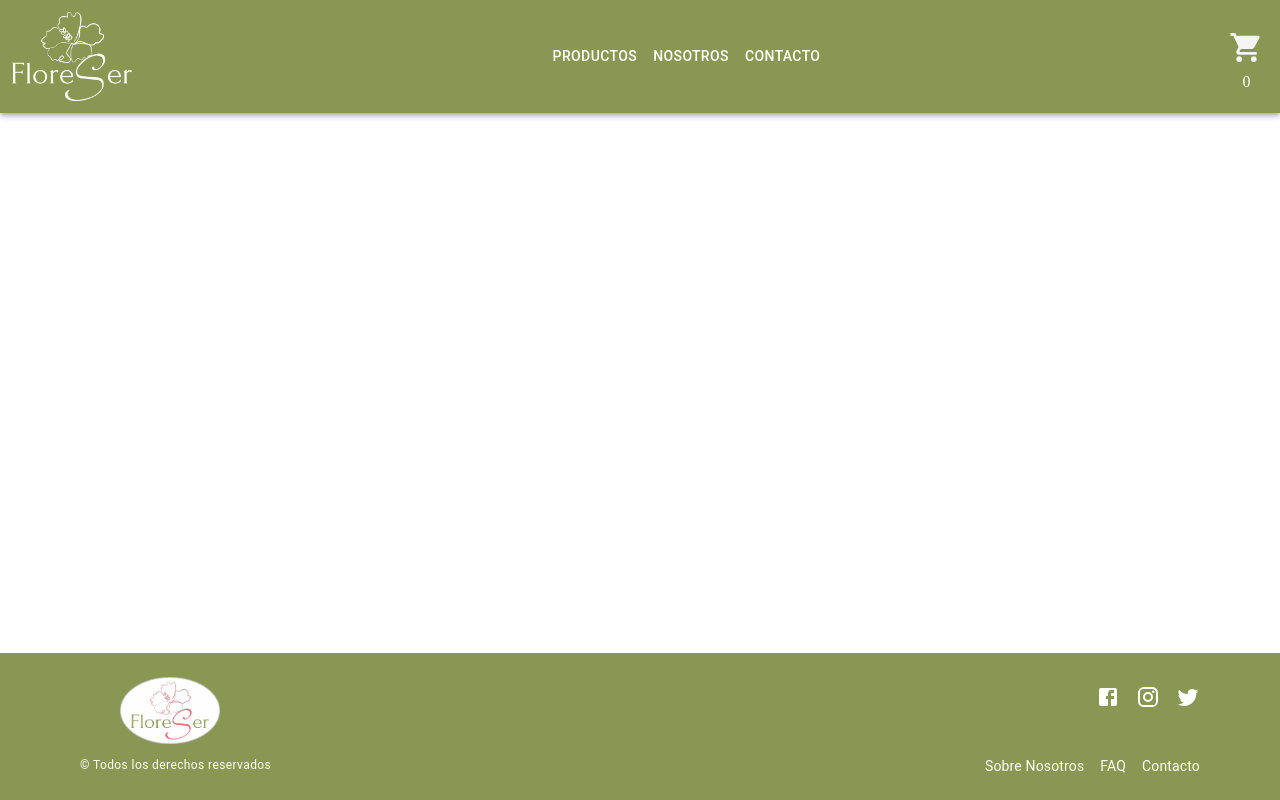
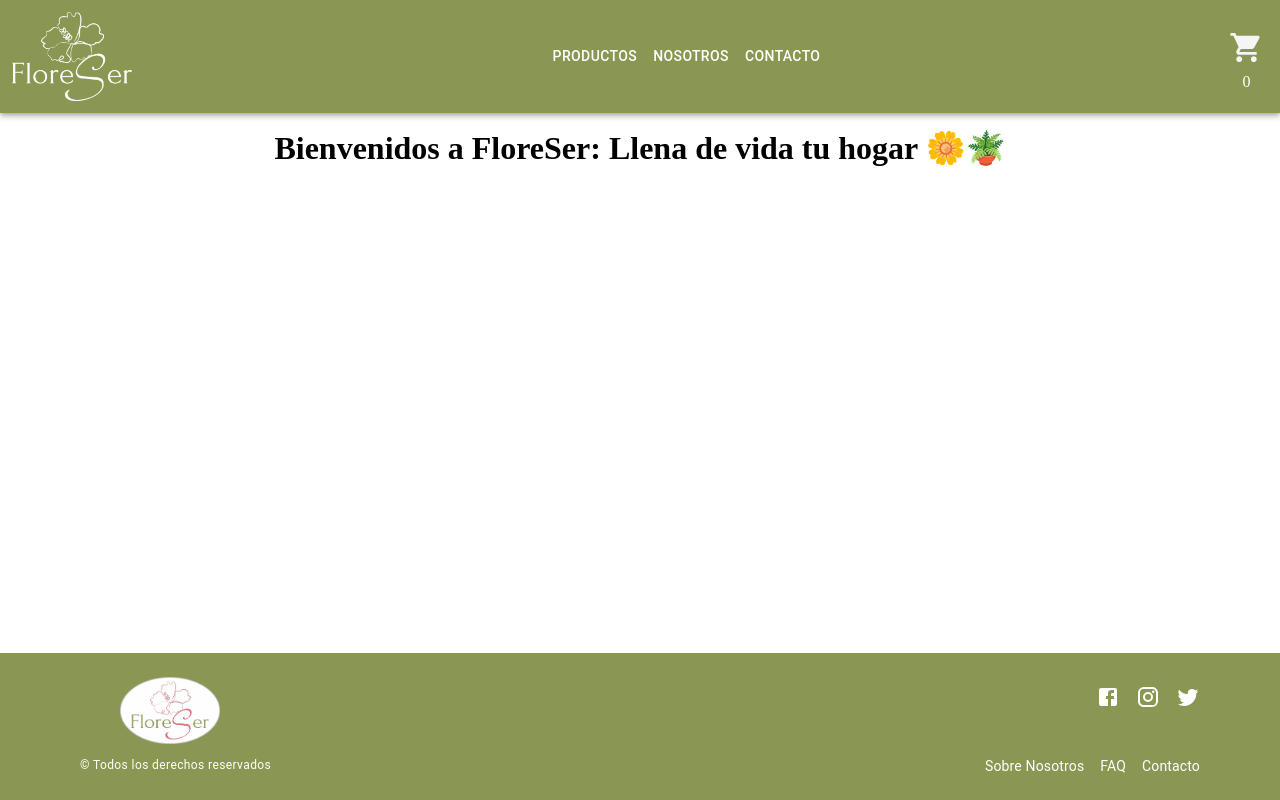
Before and after one commit to Flarien/PreEntrega1-Briglia, a React (Vite) app: page / in a window 1280 px wide. Built offline with nearby package versions, Linux system fonts and the light colour scheme.

Commit message:
agregando greeting

```diff
--- a/src/App.jsx
+++ b/src/App.jsx
@@ -11,7 +11,7 @@ const App = () => {
       <Routes>
         <Route element={<Layout />}>
 
-          <Route path="/" element={<ItemListContainer />} />
+          <Route path="/" element={<ItemListContainer greeting={"Bienvenidos a FloreSer: Llena de vida tu hogar 🌼🪴"} />} />
 
         </Route>
       </Routes>
```
